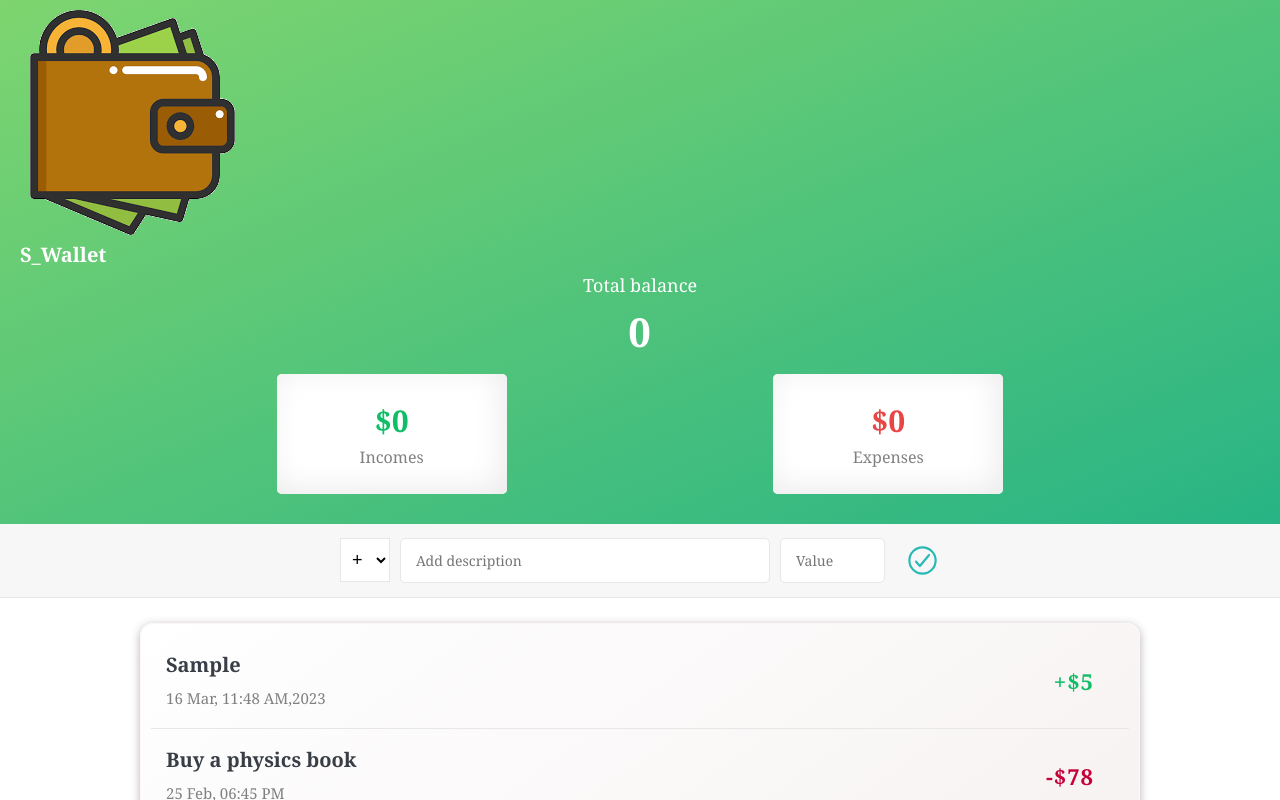
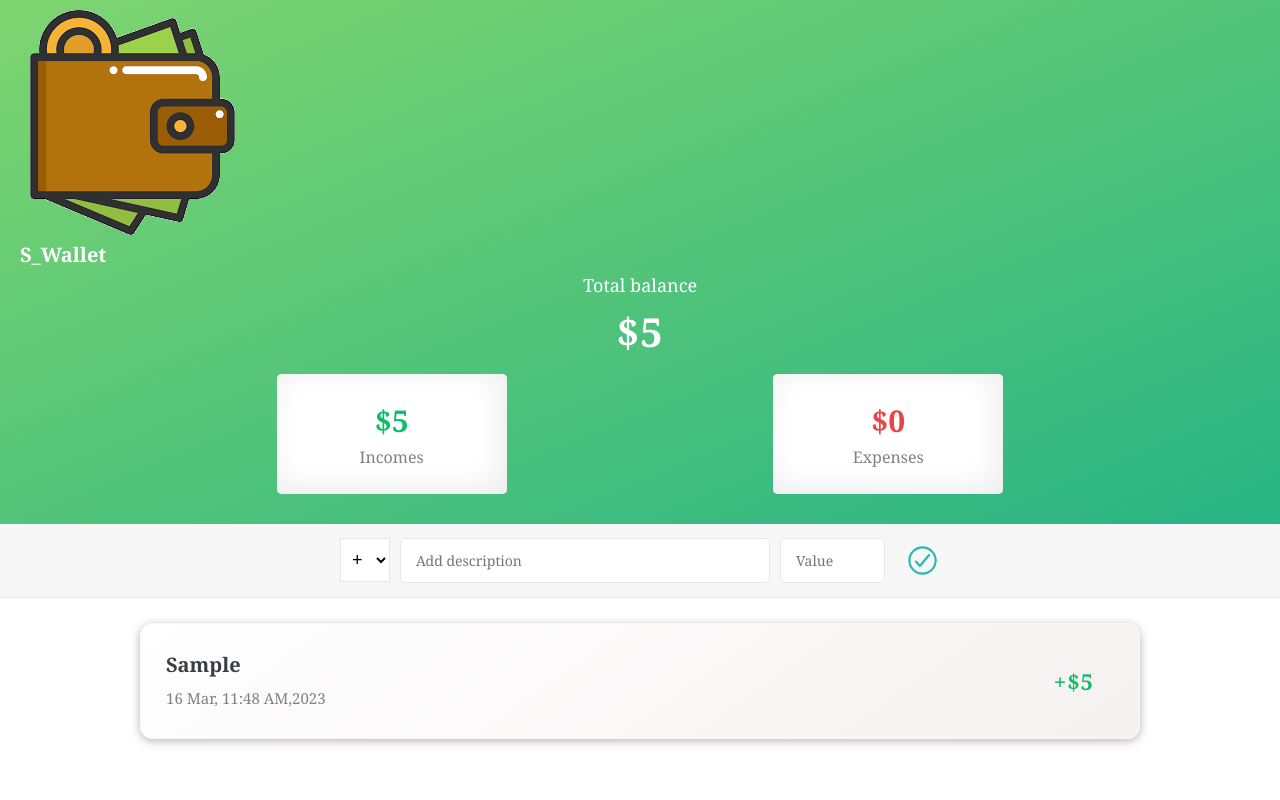
Before and after one commit to emoneemu/sazid-wallet, a plain HTML site: page index.html in a window 1280 px wide. Both pictures are taken after typing "Sample", "5" into the empty fields and a click on the button 922 px from the left and 560 px from the top of the page. Shown: the top 800 px of the page. Drawn offline with nearby package versions, Linux system fonts and the light colour scheme.

Commit message:
complete sazid wallet

```diff
--- a/index.js
+++ b/index.js
@@ -18,6 +18,12 @@ if(desc.length>0 && value.length>0)
 
 });
 
+showItems();
+showTotalIncome();
+showTotalExpense();
+showTotalBalance();
+
+//ALL THE FUNCTIONS ARE HERE
 
 //UI functions
 
@@ -26,6 +32,48 @@ function resetForm()
     document.querySelector('.add__type').value = '+';
     document.querySelector('.add__description').value = '';
     document.querySelector('.add__value').value = '';
+}
+
+function getItemsfromLS()
+{
+    let items = localStorage.getItem('items');
+
+    if(items)
+    {
+        items = JSON.parse(items);
+    }
+    else
+    {
+        items = [];
+    }
+    return items;
+}
+
+function showItems()
+{
+    let items = getItemsfromLS();
+    const collection = document.querySelector('.collection');
+
+
+    for(let item of items)
+    {
+        const newHtml = `
+            <div class="item">
+                <div class="item-description-time">
+                    <div class="item-description">
+                        <p>${item.desc}</p>
+                    </div>
+                    <div class="item-time">
+                        <p>${item.time}</p>
+                    </div>
+                </div>
+                <div class="item-amount ${item.type === '+' ?'income-amount':'expense-amount'}">
+                    <p>${item.type}$${item.value}</p>
+                </div>
+            </div>
+            `;
+    collection.insertAdjacentHTML('afterbegin',newHtml);
+    }
 }
 
 function addItems(type,desc,value)
@@ -51,9 +99,22 @@ function addItems(type,desc,value)
 const collection = document.querySelector('.collection');
 collection.insertAdjacentHTML('afterbegin',newHtml);
 
+addItemsToLS(desc,time,type,value);
+
+showTotalExpense();
+showTotalIncome();
+showTotalBalance();
+
 }
 
+function addItemsToLS(desc,time,type,value)
+{
+    let items = getItemsfromLS();
+    items.push({desc,time,type,value});
 
+    localStorage.setItem  ('items',JSON.stringify(items));
+
+}
 //utility functions
 
 function getFormattedTime()
@@ -73,3 +134,57 @@ function getFormattedTime()
 
 }
 //console.log(now1.toLocaleTimeString('en-us'));
+
+function showTotalIncome()
+{
+    let items = getItemsfromLS();
+    let totalincome = 0;
+    for(let item of items)
+    {
+        if(item.type==='+')
+        {
+            totalincome += parseInt(item.value);
+        }
+    }
+    document.querySelector('.income__amount').innerHTML=`$${totalincome}`;
+    return totalincome;
+}
+
+function showTotalExpense()
+{
+    let items = getItemsfromLS();
+    let totalincome2 = 0;
+    for(let item of items)
+    {
+        if(item.type === '-')
+        {
+            totalincome2 += parseInt(item.value);
+        }
+    }
+    document.querySelector('.expense__amount').innerHTML=`$${totalincome2}`;
+    return totalincome2;
+}
+
+function showTotalBalance()
+{
+    let totalBalance = showTotalIncome()-showTotalExpense();
+    if (totalBalance>=0)
+    {
+        document.querySelector('header').className = 'green';
+    }
+    else
+    {
+        document.querySelector('header').className = 'red';
+    }
+    document.querySelector('.balance__amount').innerHTML=`$${totalBalance}`;
+
+
+}
+console.log(showTotalIncome());
+console.log(showTotalExpense());
+
+
+//Using filter and reduce method to calculate the income expense and total
+
+//let totalincome = items.filter((item)=>item.type==='+').reduce((income,item)=>income+parseInt(item.value),0);
+//let totalexpense = items.filter((item)=>item.type==='-').reduce((expense,item)=>expense+parseInt(item.value),0);
```
Also changed, not shown: index.html (+2 -0 lines).
